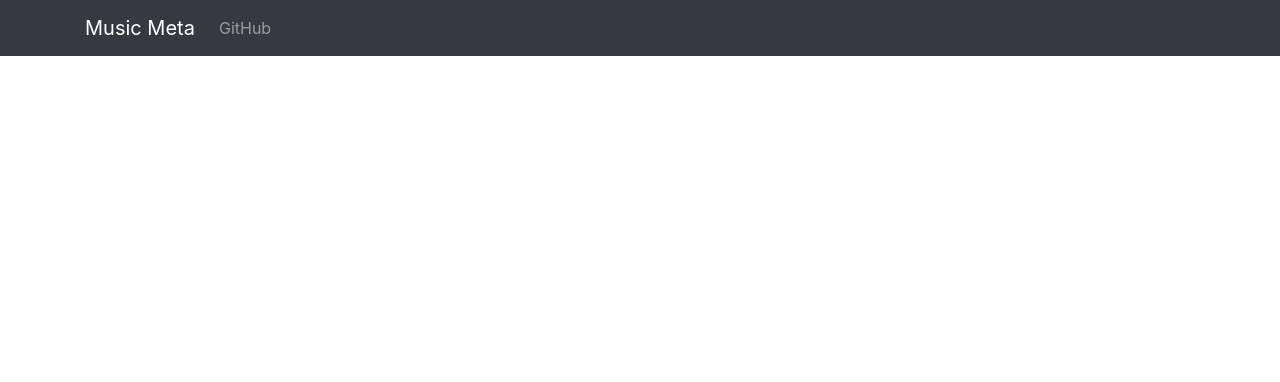
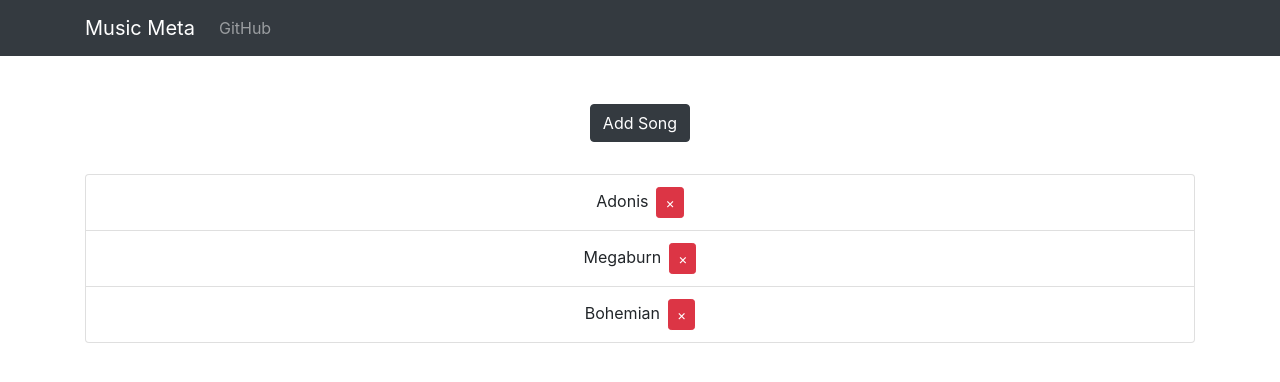
Before and after one commit to nosnatef/mern-stack-project, a React (Create React App) app in the folder client/: page / in a window 1280 px wide. Shown: the top 382 px of the page. Built offline with nearby package versions, Linux system fonts and the light colour scheme.

Commit message:
Client Playlist functionality implemented

```diff
--- a/client/src/App.css
+++ b/client/src/App.css
@@ -31,3 +31,7 @@
     transform: rotate(360deg);
   }
 }
+
+.remove-btn{
+  margin-left: 0.5rem;
+}
--- a/client/src/App.js
+++ b/client/src/App.js
@@ -2,6 +2,7 @@ import React, { Component } from 'react';
 import 'bootstrap/dist/css/bootstrap.min.css';
 
 import AppNavbar from "./components/AppNavbar";
+import PlayList from './components/PlayList';
 import './App.css';
 
 class App extends Component {
@@ -9,6 +10,7 @@ class App extends Component {
     return (
       <div className="App">
         <AppNavbar />
+        <PlayList />
       </div>
     );
   }
--- /dev/null
+++ b/client/src/components/PlayList.js
@@ -0,0 +1,55 @@
+import React, { Component } from 'react';
+import { Container, ListGroup, ListGroupItem, Button } from 'reactstrap';
+import { CSSTransistion, TransistionGroup } from 'react-transition-group';
+import uuid from 'uuid';
+
+class PlayList extends Component {
+    state = {
+        songs: [
+            { id: uuid(), name: 'Adonis'},
+            { id: uuid(), name: 'Megaburn'},
+            { id: uuid(), name: 'Bohemian'}
+        ]
+    }
+
+    render() {
+        const { songs } = this.state;
+        return(
+            <Container>
+                <Button
+                    color='dark'
+                    style={{marginBottom: '2rem'}}
+                    onClick={() => {
+                        const name = prompt('Enter Item');
+                        if(name){
+                            this.setState(state => ({
+                                songs: [...state.songs, { id:uuid() ,name}]
+                            }))
+                        }
+                    }}
+                >Add Song</Button>
+                <ListGroup>
+                    {songs.map(({id, name}) => (
+                        <ListGroupItem>
+                            {name}
+                            <Button
+                                className="remove-btn"
+                                color="danger"
+                                size="sm"
+                                onClick={() => {
+                                    this.setState(state => ({
+                                        songs: state.songs.filter(song => song.id !== id)
+                                    }));
+                                }}
+                            >
+                            &times;
+                            </Button>
+                        </ListGroupItem>
+                    ))}
+                </ListGroup>
+            </Container>
+        );
+    }
+}
+
+export default PlayList;
```
